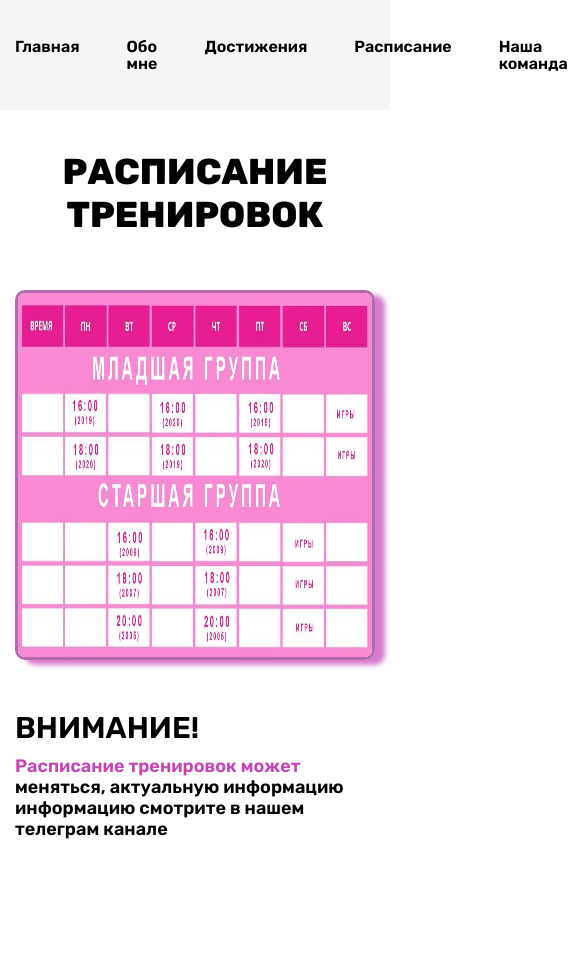
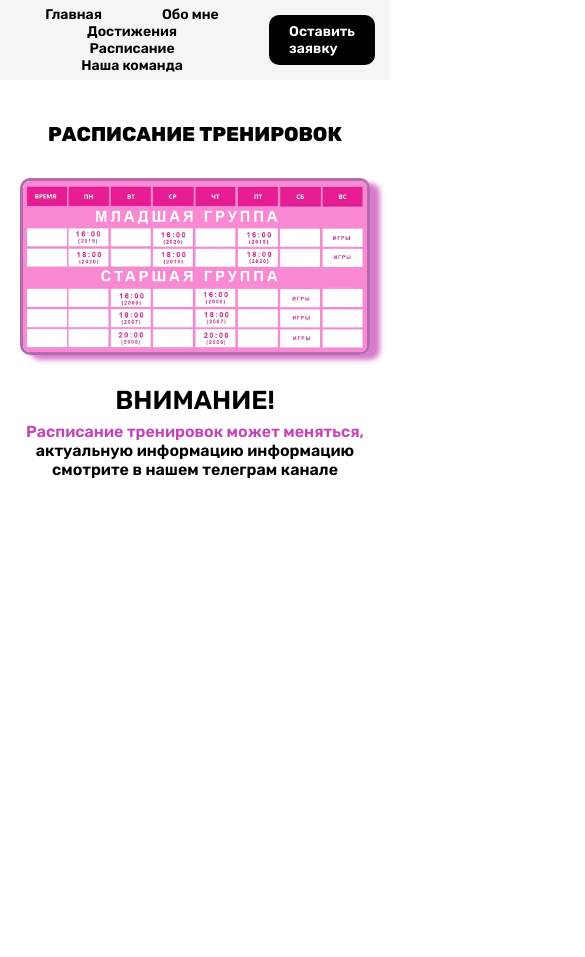
Before and after one commit to curlyvld/my-first-site, a plain HTML site: page page4.html in a window 390 px wide. Shown: the top 957 px of the page, 585 px wide, since content can reach past the window. After the commit the page ends 844 px from the top, so only its background shows below. Drawn offline with Linux system fonts and the light colour scheme.

Commit message:
Update style4.css

```diff
--- a/css/style4.css
+++ b/css/style4.css
@@ -146,3 +146,59 @@ color:coral;
   margin-bottom: 117px;
 
 }
+
+@media (max-width: 767px) {
+  .header__container {
+    min-height: 80px;
+  }
+  .nav__menu-item {
+    margin-right: 20px;
+  }
+  .nav__menu {
+    flex-wrap: wrap;
+    justify-content: center;
+  }
+  .nav__menu-link, .nav__btn {
+    font-size: 14px;
+    padding: 8px 20px;
+  }
+  .content__container {
+    max-width: 100%;
+    padding: 0 20px;
+  }
+  .title {
+    font-size: 20px;
+    line-height: 28px;
+    margin-bottom: 30px;
+    text-align: center;
+  }
+
+  .content__image-block {
+    flex-direction: column;
+    margin-bottom: 30px;
+  }
+
+  .content__image-block img {
+    height: auto;
+    max-height: 300px;
+    width: 100%;
+  }
+
+  .content__text-block {
+    margin: 0 auto;
+    text-align: center;
+  }
+
+  .content__text-block h2 {
+    font-size: 26px;
+    line-height: 32px;
+    margin-bottom: 5px;
+  }
+
+  .content__text {
+    font-size: 16px;
+    line-height: 19px;
+    margin-bottom: 50px;
+    max-width: 100%;
+  }
+}
```
